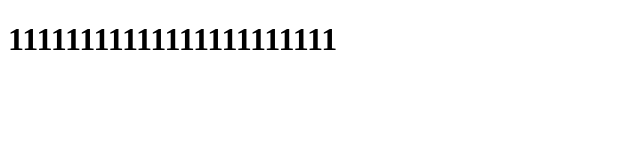
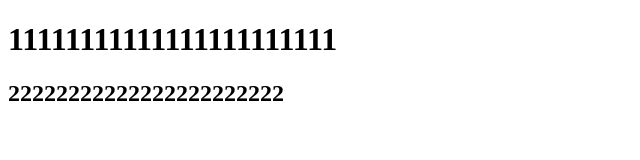
Before and after one commit to 18334792357/1224gitdemo, a plain HTML site: page index.html in a window 1280 px wide. Shown: the whole page, without its empty margins (0-640 px from the left). Drawn offline with Linux system fonts and the light colour scheme.

Commit message:
这是第二次提交

```diff
--- a/index.html
+++ b/index.html
@@ -7,5 +7,6 @@
 </head>
 <body>
     <h1>11111111111111111111111</h1>
+    <h2>22222222222222222222222</h2>
 </body>
 </html>
```
